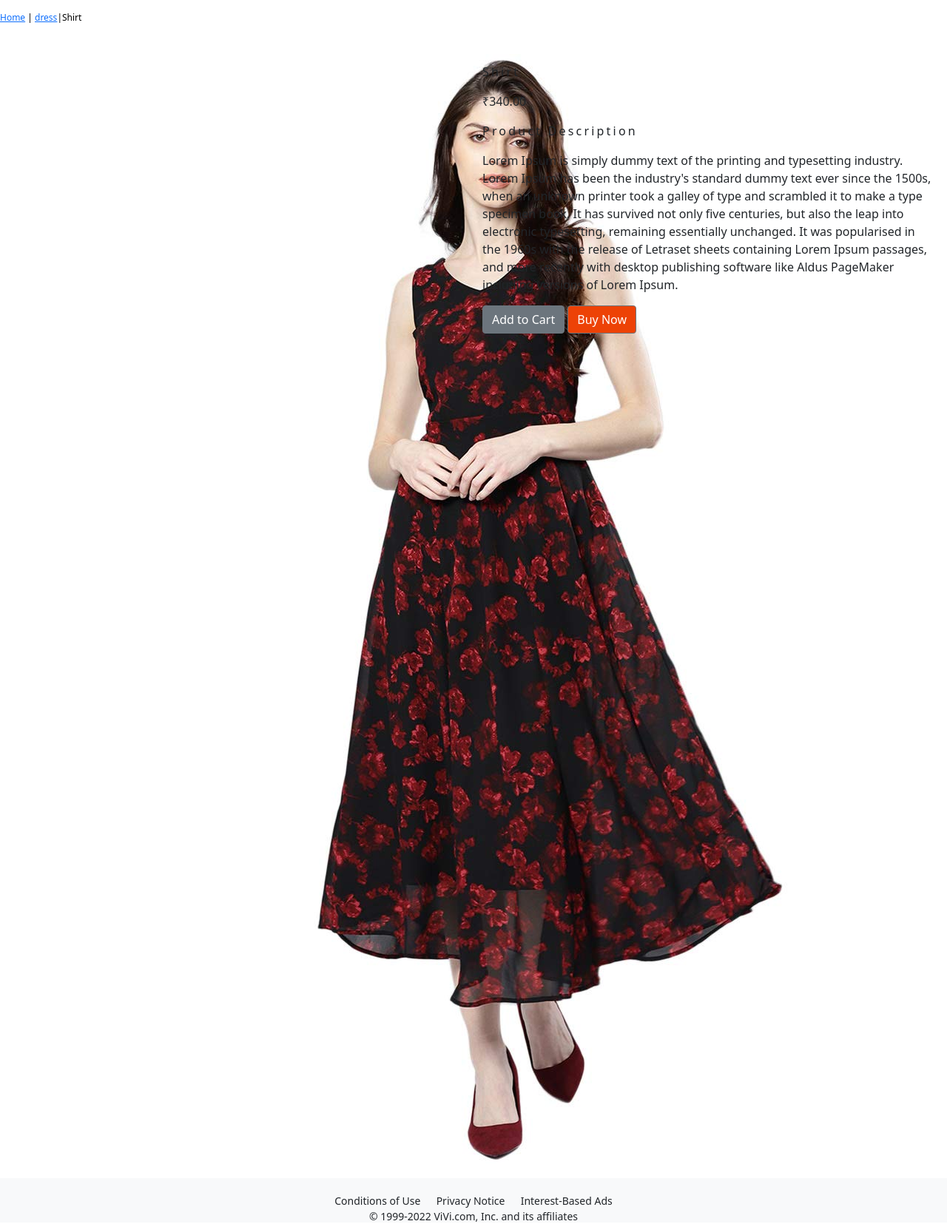
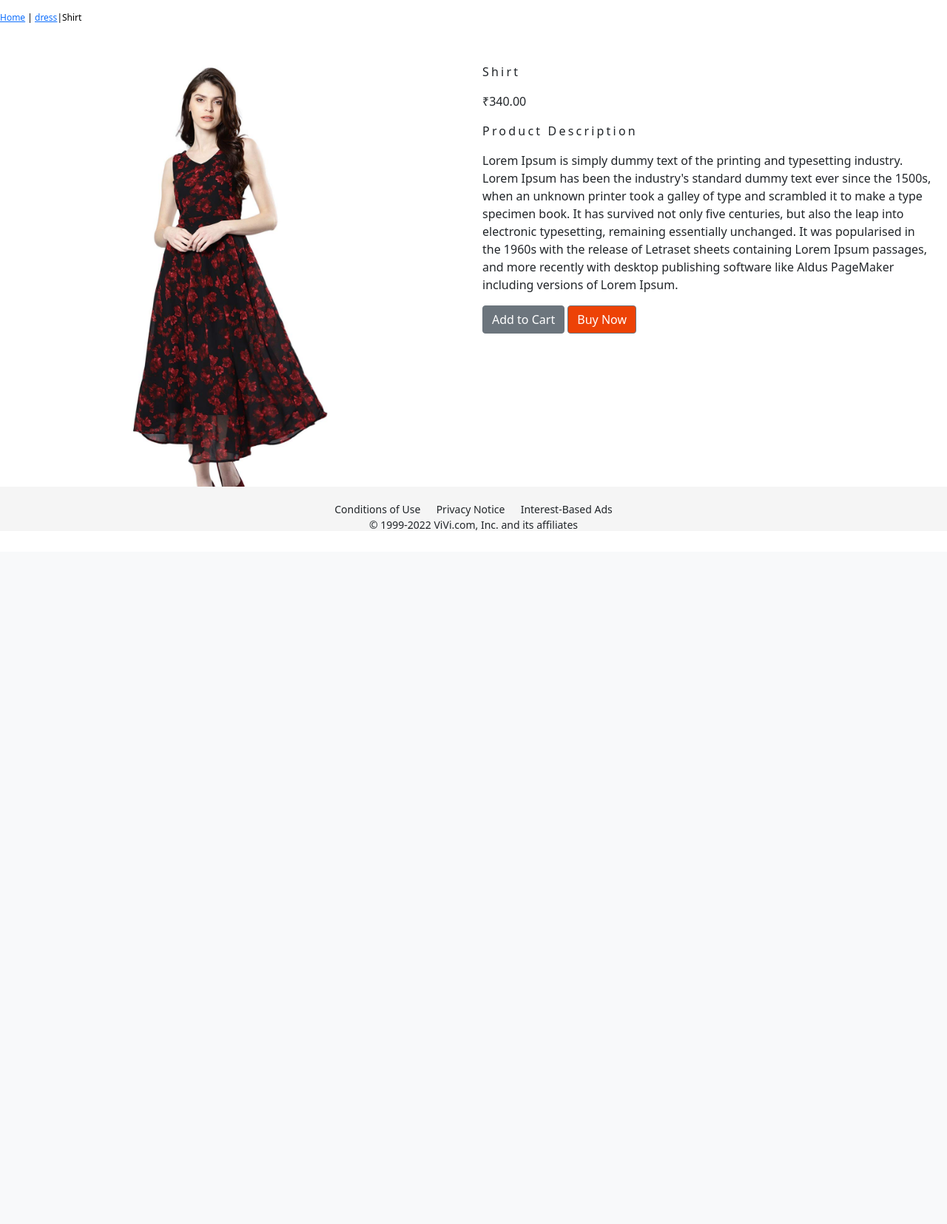
Before and after one commit to VISWAJIT-PS/ecommerceproject, a Django app: a page that uses templates/footer.html in a window 1280 px wide; the page is wider, and only the part inside the window is pictured. Shown: the part 66-1721 px from the top of that part at 74% size. After the commit the page ends 783 px from the top of that part, so only its background shows below. Run offline with Django 3.2, Linux system fonts and the light colour scheme; data comes from the database, SQL or seed files in the repository; both versions use the stored data as it was after the commit; some libraries are stand-ins or nearby versions.

Commit message:
bugfix 8

```diff
--- a/static/css/custom.css
+++ b/static/css/custom.css
@@ -21,6 +21,13 @@ body {
 .my_footer p{
     padding-top:20px;
     font-size:14px;
+
+   position:absolute;
+   bottom:0;
+   width:100%;
+   height:60px;   /* Height of the footer */
+   background:#F5F5F5;
+
 
 }
 
@@ -87,6 +94,13 @@ body {
     padding-right:20px;
 }
 
+.resize_image{
+    width:100%;
+    height:50%;
+
+    padding-top:15px;
+    padding-bottom:10px;
+}
 /***Search page***/
 
 .my_search_text{
--- a/templates/cart.html
+++ b/templates/cart.html
@@ -129,7 +129,7 @@ this is the Cart Page
                 </tbody>
            </table>
           <div class="mx-auto">
-               <a href="{% url 'shop:allProdCat' %}" class="btn btn-secondary btn-block my_custom_button">Continue Shopping</a>
+               <a href="{% url 'shop:allProdCat' %}" class="btn btn-secondary btn-block my_custom_button">Add More to Cart</a>
                 <a href="{% url 'shop:allProdCat' %}" class="btn btn-secondary btn-block my_custom_buy_button">  Buy Now  </a>
 
           </div>
--- a/templates/category.html
+++ b/templates/category.html
@@ -43,8 +43,8 @@
 <div >
     <h1 class="text-center my_title">Our products Collections</h1>
     <p class="text-justify">We’ve seen trends in ecommerce website design like animation, 360-degree product previews, advanced filtering, and dynamic product search.
-      we offer unique products at discounted price with best qualities, Our products are collected directly from the manufacturing hub and distribute
-we have a well defined cart you can add all the products and buy in bulk so that discount will be added. we also have home delivery , Cash on delivery etc Our delevery
+      we offer unique products at discounted price with the best qualities, Our products are collected directly from the manufacturing hub and distribute
+we have a well-defined cart you can add all the products and buy in bulk so that discount will be added. we also have home delivery , Cash on delivery etc. Our delivery
          will not be late our works are punctual
  </p>
 </div>
--- a/templates/footer.html
+++ b/templates/footer.html
@@ -1,3 +1,9 @@
+
+{% load static %}
+
+
+
+
 
 <div class="footer navbar-fixed-bottom my_footer">
     <p class="text-center">
--- a/templates/product.html
+++ b/templates/product.html
@@ -20,10 +20,10 @@
     </div>
 <div class="container">
 <br>
-<div class="row">
+<div class="row ">
     <div class="col-12 col-sm-12 col-md-12 col-lg-6 text-center">
         <div style="min-width:18rem">
-            <img src="{{product.image.url}}" alt="{{product.name}}">
+            <img src="{{product.image.url}}" alt="{{product.name}}" class="resize_image">
         </div>
     </div>
 
```
Also changed, not shown: db.sqlite3.
